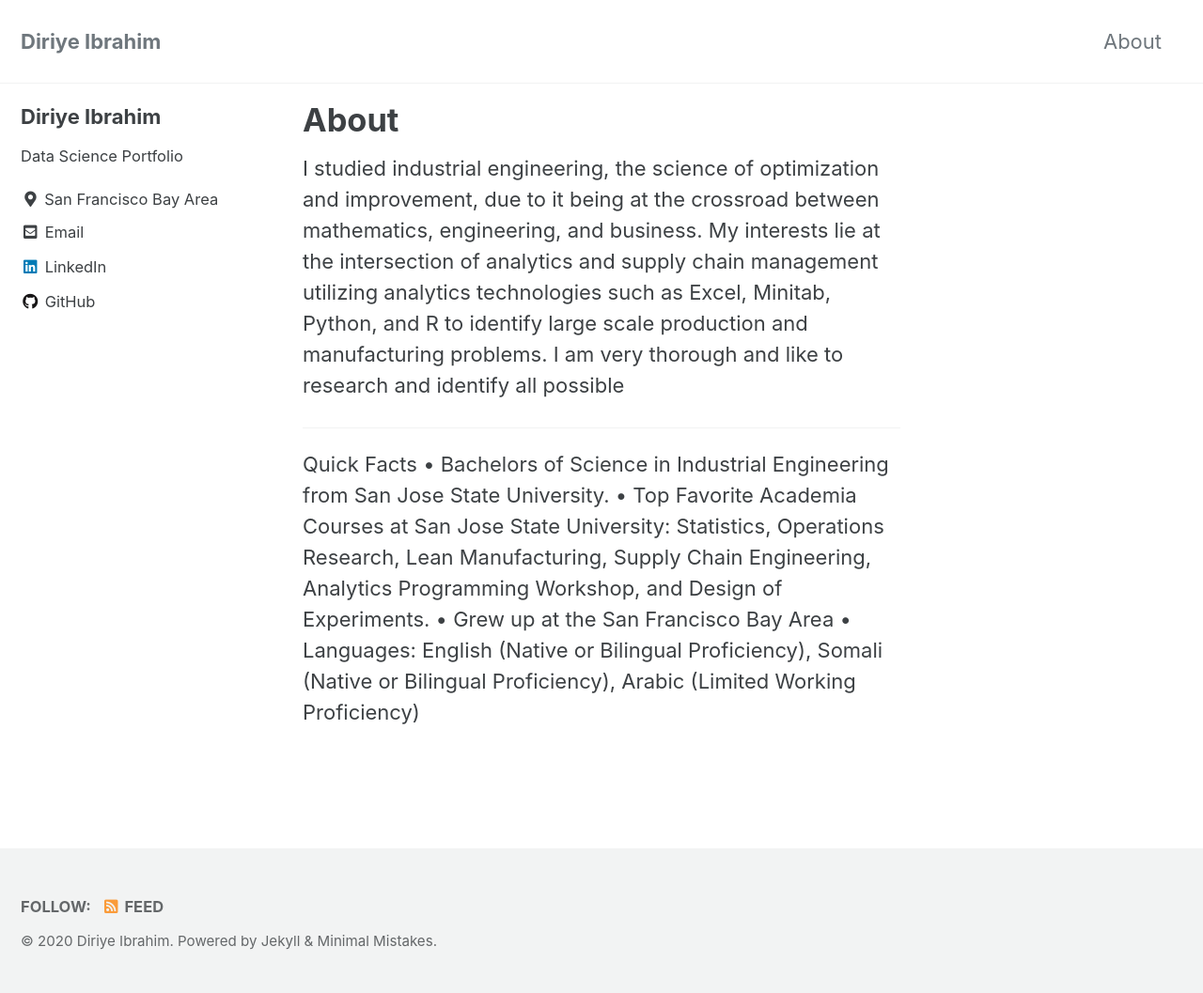
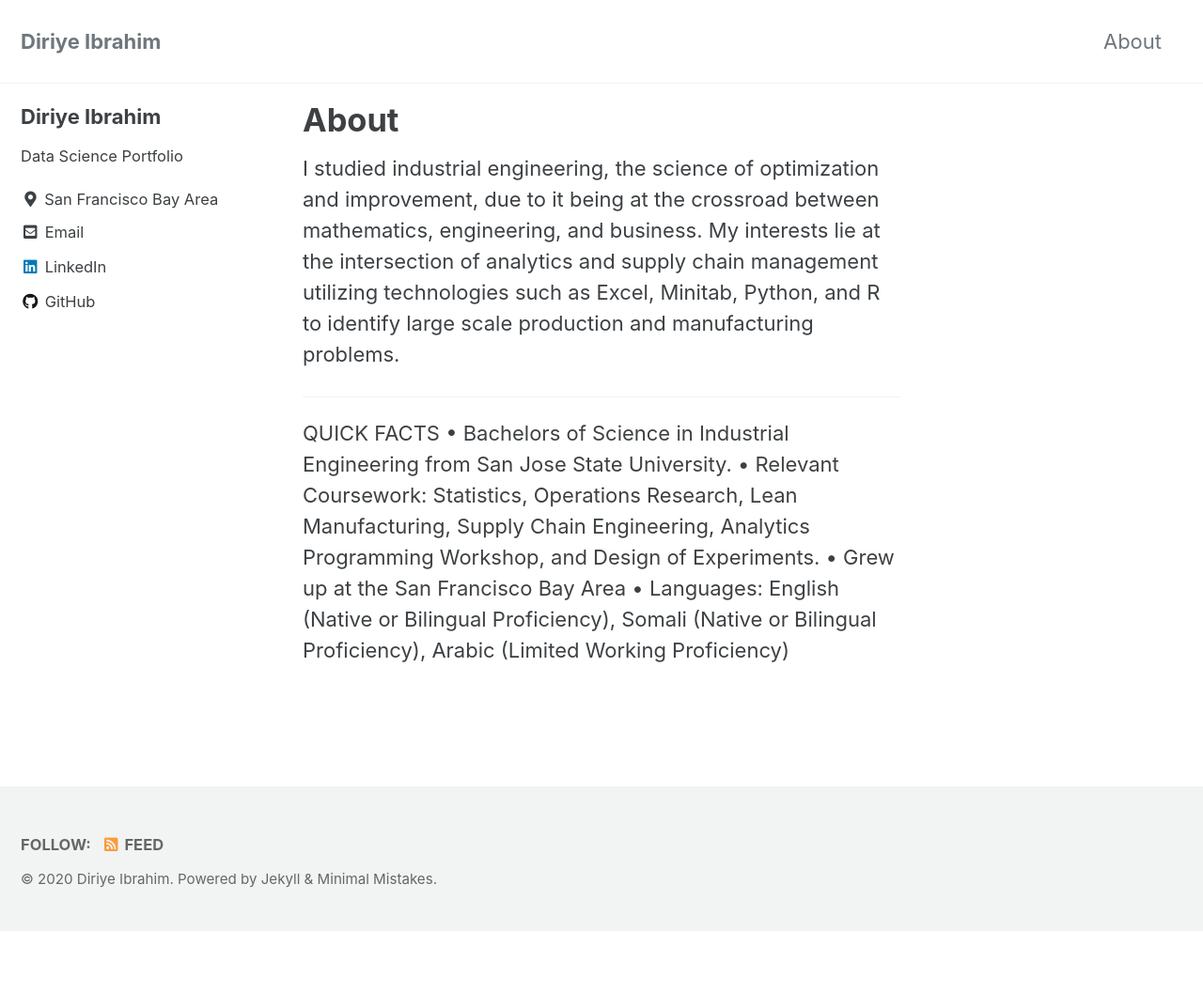
Before and after one commit to diriyeibrahim/diriyeibrahim.github.io, a Jekyll site: the page built from _pages/about.md, in a window 1280 px wide. Shown: the whole page at 94% size. Built offline with Jekyll 4.4.1, drawn with Linux system fonts in a browser that asks for light colours; cached includes are drawn as plain includes; after the commit the page ends 991 px from its top, so only the background shows below that.

Commit message:
new github

```diff
--- a/_pages/about.md
+++ b/_pages/about.md
@@ -4,11 +4,11 @@
 header:
   images:
 ---
-I studied industrial engineering, the science of optimization and improvement, due to it being at the crossroad between mathematics, engineering, and business. My interests lie at the intersection of analytics and supply chain management utilizing analytics technologies such as Excel, Minitab, Python, and R to identify large scale production and manufacturing problems. I am very thorough and like to research and identify all possible
+I studied industrial engineering, the science of optimization and improvement, due to it being at the crossroad between mathematics, engineering, and business. My interests lie at the intersection of analytics and supply chain management utilizing technologies such as Excel, Minitab, Python, and R to identify large scale production and manufacturing problems.
 
 ---
-Quick Facts
+QUICK FACTS
 • Bachelors of Science in Industrial Engineering from San Jose State University.
-• Top Favorite Academia Courses at San Jose State University: Statistics, Operations Research, Lean Manufacturing, Supply Chain Engineering, Analytics Programming Workshop, and Design of Experiments.
+• Relevant Coursework: Statistics, Operations Research, Lean Manufacturing, Supply Chain Engineering, Analytics Programming Workshop, and Design of Experiments.
 • Grew up at the San Francisco Bay Area
 • Languages: English (Native or Bilingual Proficiency), Somali (Native or Bilingual Proficiency), Arabic (Limited Working Proficiency)
```
